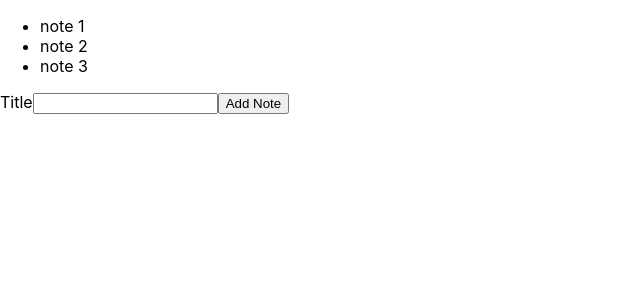
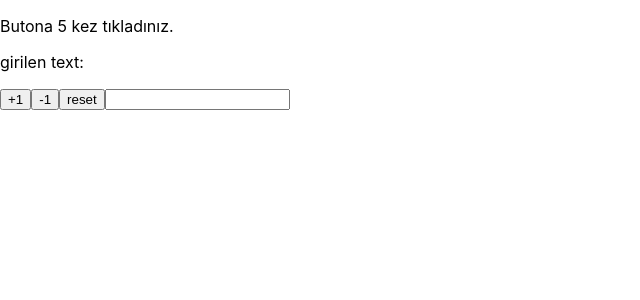
Before and after one commit to CherokeeX/react-hooks, a React (Create React App) app: page / in a window 1280 px wide. Shown: the top 300 px of the page, without its empty margins (0-640 px from the left). Built offline with nearby package versions, Linux system fonts and the light colour scheme.

Commit message:
6_5_useEffect

```diff
--- a/src/App.js
+++ b/src/App.js
@@ -1,11 +1,70 @@
-import NoteList from "./components/NoteList";
+// class component => state (Component), lifecycle
+// function component + state (hooks)
+
+
+// import { Component } from "react";
+
+// class App extends Component {
+//   constructor(props) {
+//     super(props);
+//     this.state = {
+//       count: 0
+//     }
+//   }
+
+//   componentDidMount() {
+//     console.log("did mount");
+//   }
+
+//   componentDidUpdate() {
+//     console.log("component update");
+//   }
+
+//   render() {
+//     return (
+//       <>
+//         <p>Butona { this.state.count } kez tıkladınız.</p>
+//         <button onClick={ () => this.setState({ count: this.state.count + 1 }) }>+1</button>
+//       </>
+//     );
+//   }
+// }
+
+// componentDidMount, componentDidUpdate
+
+import { useState, useEffect } from "react";
 
 function App(props) {
+  const [count, setCount] = useState(props.count);
+  const [text, setText] = useState(props.text);
+
+  useEffect(() => {
+    console.log("count");
+  }, [count]);
+
+  useEffect(() => {
+    console.log("componentDidMount");
+  }, []);
+
+  useEffect(() => {
+    console.log("componentDidMount, componentDidUpdate")
+  });
+
   return (
     <>
-      <NoteList />
+      <p>Butona { count } kez tıkladınız.</p>
+      <p>girilen text: { text }</p>
+      <button onClick={ () => setCount(count + 1) }>+1</button>
+      <button onClick={ () => setCount(count - 1) }>-1</button>
+      <button onClick={ () => setCount(props.count) }>reset</button>
+      <input type="text" value={ text } onChange={ (e) => setText(e.target.value) }/>
     </>
   );
 }
 
+App.defaultProps = {
+  count: 5,
+  text: ''
+}
+
 export default App;
--- a/src/index.js
+++ b/src/index.js
@@ -7,7 +7,7 @@ import reportWebVitals from './reportWebVitals';
 const root = ReactDOM.createRoot(document.getElementById('root'));
 root.render(
   <React.StrictMode>
-    <App count={5} text={ 'merhaba' }/>
+    <App />
   </React.StrictMode>
 );
 
```
